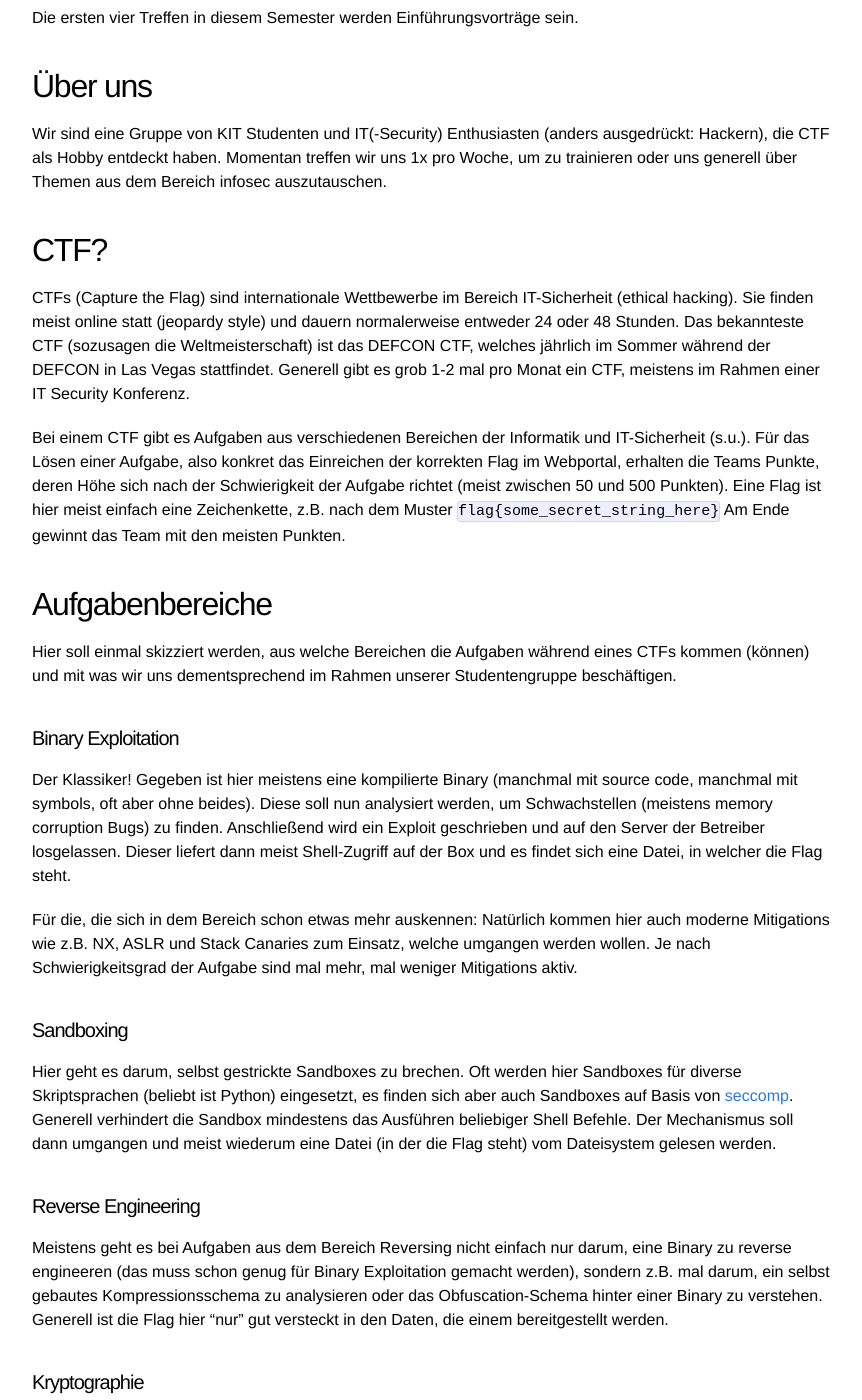
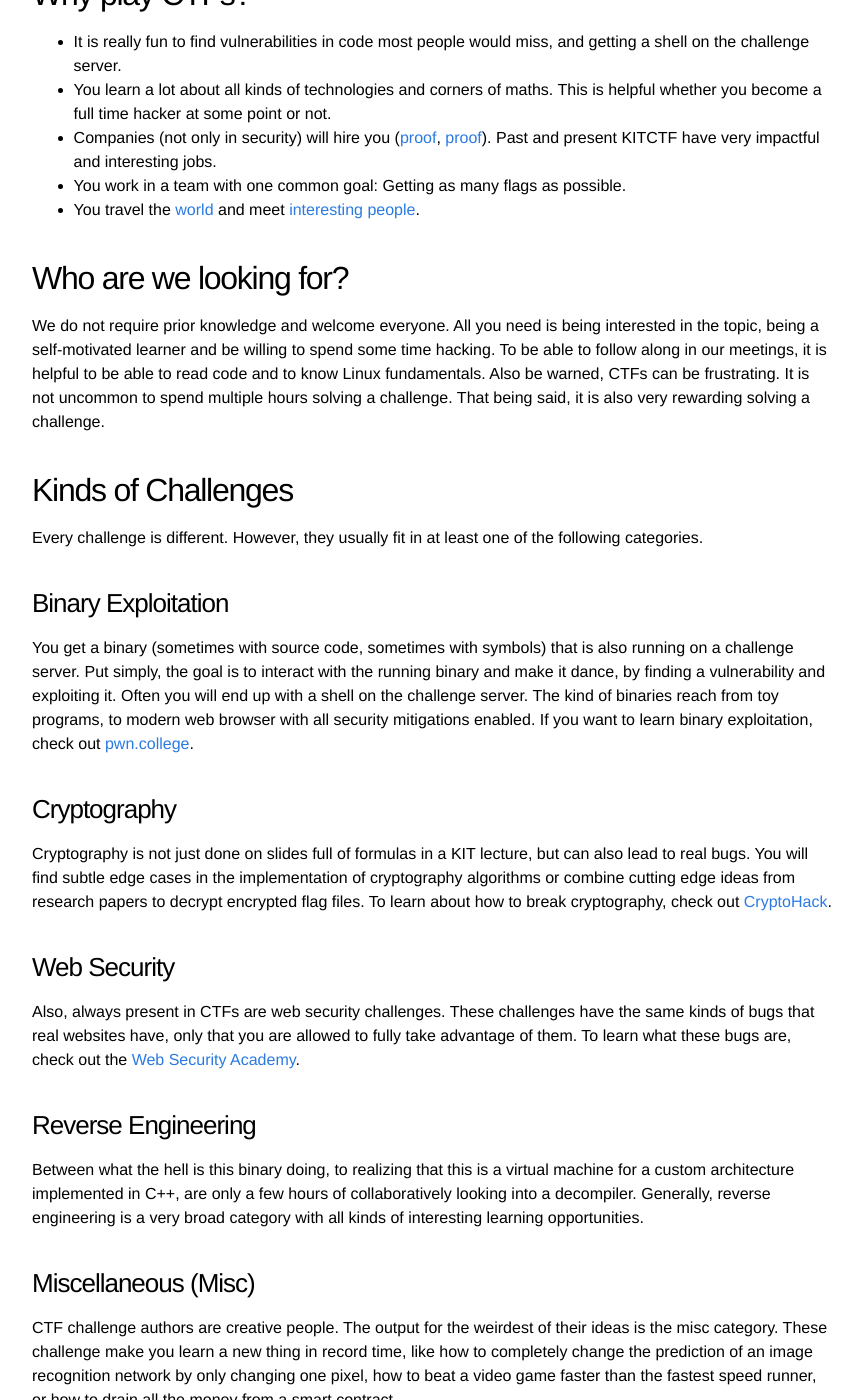
Before and after one commit to kitctf/www, a Jekyll site: the page built from about.md, in a window 1280 px wide and 1400 px high, scrolled down 608 px. Shown: the whole window, without its empty margins (208-1070 px from the left). Built offline with Jekyll 4.4.1, drawn with Linux system fonts in a browser that asks for light colours; some of the changed text lies outside the part shown.

Commit message:
rewrote About Us page

```diff
--- a/about.md
+++ b/about.md
@@ -4,109 +4,48 @@ title: About Us
 permalink: /about/
 ---
 
-We are a group of students, computer security enthusiasts and [CTF](https://ctftime.org/ctf-wtf/) players from the [Karlsruhe Institute of Technology](https://www.kit.edu/english).
+We are a group of computer security enthusiasts, and [CTF](https://ctftime.org/ctf-wtf/) players. Most of us are students at [Karlsruhe Institute of Technology](https://www.kit.edu/english), where we meet every week. We teach each other about cryptography, reverse engineering, binary exploitation and web hacking, to advance our knowledge and climb the [CTFTime](https://ctftime.org/) scoreboard.
 
-## We want you!!
+KITCTF is part of the German Team of Teams [Sauercloud](https://ctftime.org/team/54748/) competing in the world's most prestigious CTFs, such as DEFCON CTF and Real World CTF. Also, we host or own CTF events.
 
-So if you are interested in hacking with us, read on! The rest of this article
-is in German unfortunately, we might fix this in the future :)
+## Join us!
 
-Du bist wahrscheinlich hier gelandet, weil Du Interesse an IT-Sicherheit hast.
-Im Folgenden wollen wir Dir näher bringen was wir hier machen und hoffentlich Dein Interesse gewinnen.
+You are probably here because you want to hack with us.
 
-## Treffen im aktuellen Semester
+Sure, come by our weekly in-person meetings or join us for a CTF on the weekend. We meet every Thursday in the computer science main building [50.34](https://www.kit.edu/campusplan/) in room -120 (sometimes alternatively in room -118). Details to upcoming meetings and CTFs are communicated in our Slack. You can join by introducing yourself at [team@kitctf.de](mailto:team@kitctf.de).
 
-Ab dem Sommersemester 2022 finden unsere Treffen wieder in Präsenz statt. Immer donnerstags ab 19:00 Uhr im Infobau 50.34, Raum -120.
-Details dazu gibt es bei uns intern im Slack, zur Aufnahme genügt eine E-Mail an [team@kitctf.de](mailto:team@kitctf.de).
+## Why play CTFs?
 
-Die ersten vier Treffen in diesem Semester werden Einführungsvorträge sein.
+- It is really fun to find vulnerabilities in code most people would miss, and getting a shell on the challenge server.
+- You learn a lot about all kinds of technologies and corners of maths. This is helpful whether you become a full time hacker at some point or not.
+- Companies (not only in security) will hire you ([proof](http://www.reddit.com/r/netsec/comments/202bsf/hey_guys_we_run_five_infosec_consulting_companies/cfz5pg1), [proof](https://trailofbits.github.io/ctf/)). Past and present KITCTF have very impactful and interesting jobs.
+- You work in a team with one common goal: Getting as many flags as possible.
+- You travel the [world](https://twitter.com/KITCTF/status/1557835078415179777) and meet [interesting people](https://twitter.com/5aelo/status/1557876886616698880).
 
-## Über uns
-Wir sind eine Gruppe von KIT Studenten und IT(-Security) Enthusiasten (anders ausgedrückt: Hackern), die CTF als Hobby entdeckt haben.
-Momentan treffen wir uns 1x pro Woche, um zu trainieren oder uns generell über Themen aus dem Bereich infosec auszutauschen.
+## Who are we looking for?
 
-## CTF?
-CTFs (Capture the Flag) sind internationale Wettbewerbe im Bereich IT-Sicherheit (ethical hacking).
-Sie finden meist online statt (jeopardy style) und dauern normalerweise entweder 24 oder 48 Stunden.
-Das bekannteste CTF (sozusagen die Weltmeisterschaft) ist das DEFCON CTF, welches jährlich im Sommer während der DEFCON in Las Vegas stattfindet.
-Generell gibt es grob 1-2 mal pro Monat ein CTF, meistens im Rahmen einer IT Security Konferenz.
+We do not require prior knowledge and welcome everyone. All you need is being interested in the topic, being a self-motivated learner and be willing to spend some time hacking. To be able to follow along in our meetings, it is helpful to be able to read code and to know Linux fundamentals. Also be warned, CTFs can be frustrating. It is not uncommon to spend multiple hours solving a challenge. That being said, it is also very rewarding solving a challenge.
 
-Bei einem CTF gibt es Aufgaben aus verschiedenen Bereichen der Informatik und IT-Sicherheit (s.u.).
-Für das Lösen einer Aufgabe, also konkret das Einreichen der korrekten Flag im Webportal, erhalten die Teams Punkte, deren Höhe sich nach der Schwierigkeit der Aufgabe richtet (meist zwischen 50 und 500 Punkten). Eine Flag ist hier meist einfach eine Zeichenkette, z.B. nach dem Muster `flag{some_secret_string_here}`
-Am Ende gewinnt das Team mit den meisten Punkten.
+## Kinds of Challenges
 
+Every challenge is different. However, they usually fit in at least one of the following categories.
 
-## Aufgabenbereiche
-Hier soll einmal skizziert werden, aus welche Bereichen die Aufgaben während eines CTFs kommen (können) und mit was wir uns dementsprechend im Rahmen unserer Studentengruppe beschäftigen.
+### Binary Exploitation
 
-#### Binary Exploitation
-Der Klassiker! Gegeben ist hier meistens eine kompilierte Binary (manchmal mit source code, manchmal mit symbols, oft aber ohne beides). Diese soll nun analysiert werden, um Schwachstellen (meistens memory corruption Bugs) zu finden. Anschließend wird ein Exploit geschrieben und auf den Server der Betreiber losgelassen. Dieser liefert dann meist Shell-Zugriff auf der Box und es findet sich eine Datei, in welcher die Flag steht.
+You get a binary (sometimes with source code, sometimes with symbols) that is also running on a challenge server. Put simply, the goal is to interact with the running binary and make it dance, by finding a vulnerability and exploiting it. Often you will end up with a shell on the challenge server. The kind of binaries reach from toy programs, to modern web browser with all security mitigations enabled. If you want to learn binary exploitation, check out [pwn.college](https://pwn.college/).
 
-Für die, die sich in dem Bereich schon etwas mehr auskennen: Natürlich kommen hier auch moderne Mitigations wie z.B. NX, ASLR und Stack Canaries zum Einsatz, welche umgangen werden wollen. Je nach Schwierigkeitsgrad der Aufgabe sind mal mehr, mal weniger Mitigations aktiv.
+### Cryptography
 
-#### Sandboxing
-Hier geht es darum, selbst gestrickte Sandboxes zu brechen. Oft werden hier Sandboxes für diverse Skriptsprachen (beliebt ist Python) eingesetzt, es finden sich aber auch Sandboxes auf Basis von [seccomp](http://en.wikipedia.org/wiki/Seccomp).
-Generell verhindert die Sandbox mindestens das Ausführen beliebiger Shell Befehle. Der Mechanismus soll dann umgangen und meist wiederum eine Datei (in der die Flag steht) vom Dateisystem gelesen werden.
+Cryptography is not just done on slides full of formulas in a KIT lecture, but can also lead to real bugs. You will find subtle edge cases in the implementation of cryptography algorithms or combine cutting edge ideas from research papers to decrypt encrypted flag files. To learn about how to break cryptography, check out [CryptoHack](https://cryptohack.org/).
 
-#### Reverse Engineering
-Meistens geht es bei Aufgaben aus dem Bereich Reversing nicht einfach nur darum, eine Binary zu reverse engineeren (das muss schon genug für Binary Exploitation gemacht werden), sondern z.B. mal darum, ein selbst gebautes Kompressionsschema zu analysieren oder das Obfuscation-Schema hinter einer Binary zu verstehen.
-Generell ist die Flag hier "nur" gut versteckt in den Daten, die einem bereitgestellt werden.
+### Web Security
 
-#### Kryptographie
-Ebenfalls beliebt sind Aufgaben aus dem Bereich Kryptographie.
-Hier gibt es teilweise Aufgaben, bei denen es darum geht, selbst gebaute Kryptoverfahren zu brechen (z.B. durch Häufigkeitsanalyse). Oft geht es aber auch darum, konkrete Angriffe auf z.B. RSA zu implementieren (beispielsweise [Wiener's Attack](http://en.wikipedia.org/wiki/Wiener%27s_attack) oder [diesen Angriff hier](https://www.cs.unc.edu/~reiter/papers/1996/Eurocrypt.pdf)).
+Also, always present in CTFs are web security challenges. These challenges have the same kinds of bugs that real websites have, only that you are allowed to fully take advantage of them. To learn what these bugs are, check out the [Web Security Academy](https://portswigger.net/web-security).
 
-#### Web Security
-Eigentlich immer dabei: Web Sicherheit.
-Hier sind natürlich die Klassiker SQLi und XSS sowie File Inclusion und Freunde, aber auch ein gutes Verständnis von Web Technologien generell gefragt. Außerdem ist häufig ein gutes Verständnis von Unix und Co (z.B. die Dateien unter /proc/self) und manchmal auch Kryptographie wichtig (z.B. um schwache Signaturschemata für Cookies mithilfe eines [length extension Angriffes](http://en.wikipedia.org/wiki/Length_extension_attack) zu brechen und sich so eine Session als Admin zu verschaffen).
-Damit es abwechslungsreich bleibt sind aber oft auch "exotischere" Angriffe gefragt: NoSql- und Object Injection, Dom Clobbering, SSRF usw.
+### Reverse Engineering
 
-Übrigens muss hier nicht alles serverseitig sein. Da in der Realität clientseitige Angriffe immer wichtiger werden, wird natürlich versucht, dies in den Aufgaben widerzuspiegeln. Meistens wird dabei ein bot (z.B. auf Basis von [phantomjs](http://phantomjs.org/)) eingesetzt, welcher regelmäßig die Seite besucht (oder ihm gesendete Links öffnet) und dabei auch Javascript ausführt.
+Between what the hell is this binary doing, to realizing that this is a virtual machine for a custom architecture implemented in C++, are only a few hours of collaboratively looking into a decompiler. Generally, reverse engineering is a very broad category with all kinds of interesting learning opportunities.
 
-#### Forensics
-Aufgaben aus dem Bereich Computer Forensics. Hier sollen z.B. "post-mortem" Systeme analysiert werden, beispielsweise ein Windows Disk-Image nach einer Vireninfektion oder ein Unix Webserver nach einem Einbruch.
-Außerdem beliebt sind Aufgaben bei denen ein packet capture file gegeben ist und aus diesem bestimmte Informationen entnommen werden sollen (z.B. Passwörter).
+### Miscellaneous (Misc)
 
-#### Kernel Exploitation
-Kernel exploitation challenges kommen eher selten vor (und dann meist bei on-site Events), da praktisch für jedes Team ein eigener Server eingerichtet werden muss: ein fehlgeschlagener exploit Versuch und die Maschine muss neu gestartet werden.
-Hierbei geht es darum, Schwachstellen im Betriebssystemkern (meistens einem selbst geschriebenen Treiber) zu finden und auszunutzen, um sich erweiterte Rechte auf dem System zu verschaffen (unter Linux meist root).
-
-Generell kann man es aber auch in anderen Aufgabenbereichen (z.B. Reversing) mal mit einem (selbst gebauten oder modifizierten) Kernel zu tun haben. ;)
-
-#### Recon
-Eher selten und mit weniger Punkten belegt sind Aufgaben im Bereich Recon. Hierbei geht es meist darum, durch geschicktes Suchen im Internet Informationen über Personen herauszufinden.
-
-#### Coding
-Nicht unbedingt Security related aber trotzdem ab und zu gesehen.
-Hier geht es darum, einen Algorithmus für ein gegebenes Problem zu entwerfen und zu implementieren.
-Gegeben wird hier meist eine Beschreibung des Problems sowie die Adresse eines Servers, der Probleminstanzen liefert (welche meist innerhalb kurzer Zeit gelöst werden müssen). Liefert man dem Server die korrekten Ergebnisse, so gibt dieser einem im Ausgleich die Flag.
-
-
-Das sind die Kategorien, die am häufigsten vorkommen. Oft finden sich aber auch Aufgaben aus ganz anderen Bereichen (nicht mal unbedingt aus dem Bereich Computer Science). CTF Veranstalter sind da häufig kreativ. ;)
-
-
-## Motivation
-Falls Du immer noch nicht überzeugt bist, gibt es hier noch ein paar weitere Gründe, warum sich CTF spielen lohnt:
-
-- es macht Spaß :)
-- wird von vielen Firmen (nicht mal unbedingt nur im Bereich IT-Security) sehr gerne gesehen ([proof](http://www.reddit.com/r/netsec/comments/202bsf/hey_guys_we_run_five_infosec_consulting_companies/cfz5pg1), [proof](https://trailofbits.github.io/ctf/)) und z.B. weiß es auch Google sehr zu schätzen ;)
-- man lernt sehr viele Technologien kennen (von kernel-level sandboxing über die neusten C++ Features und exotischen Programmiersprachen bis hin zu diversen Web Frameworks und natürlich state-of-the-art exploitation Tricks)
-- gute Gelegenheit, um nochmal seine Coding Skills in z.B. Python zu verbessern
-
-Generell sollte sich CTF spielen auch für Deine weitere Informatik Laufbahn (und natürlich die Uni) auszahlen. :)
-
-
-## Was solltest Du schon können?
-Im Prinzip reicht es, wenn Du Interesse am Thema hast und ein wenig Zeit aufbringen kannst, um Dich in die entsprechenden Themen einzuarbeiten. Es muss natürlich auch nicht jeder alles können. Oft ergibt es mehr Sinn sich auf ein Gebiet zu spezialisieren, als in allen ein bisschen was zu können.
-Du solltest außerdem über grundlegende Englischkenntnisse verfügen, da die CTFs i.d.R immer auf Englisch sind.
-
-Was außerdem nicht schaden kann:
-
-- Linux/Unix Kenntnisse
-- Programmierkenntnisse z.B. Python oder C
-- Generelles Verständnis von IT Sicherheit
-- Evtl. eine gewisse Frustrationstoleranz: es kann am Anfang vorkommen, dass man bei einem CTF gar nichts lösen kann (die Aufgaben sind eben auch so gestellt, dass sie selbst für Leute, die in der IT Security Branche tätig sind, noch anspruchsvoll genug sind). Davon sollte man sich jedoch auf keinen Fall demotivieren lassen.
-
-
-## Interesse geweckt?
-Super! Dann melde Dich doch bei uns per Mail an [team@kitctf.de](mailto:team@kitctf.de) oder schau einfach bei einem unserer [wöchentlichen Treffen](http://crypto.iti.kit.edu/index.php?id=kitctf) vorbei.
+CTF challenge authors are creative people. The output for the weirdest of their ideas is the misc category. These challenge make you learn a new thing in record time, like how to completely change the prediction of an image recognition network by only changing one pixel, how to beat a video game faster than the fastest speed runner, or how to drain all the money from a smart contract.
```
